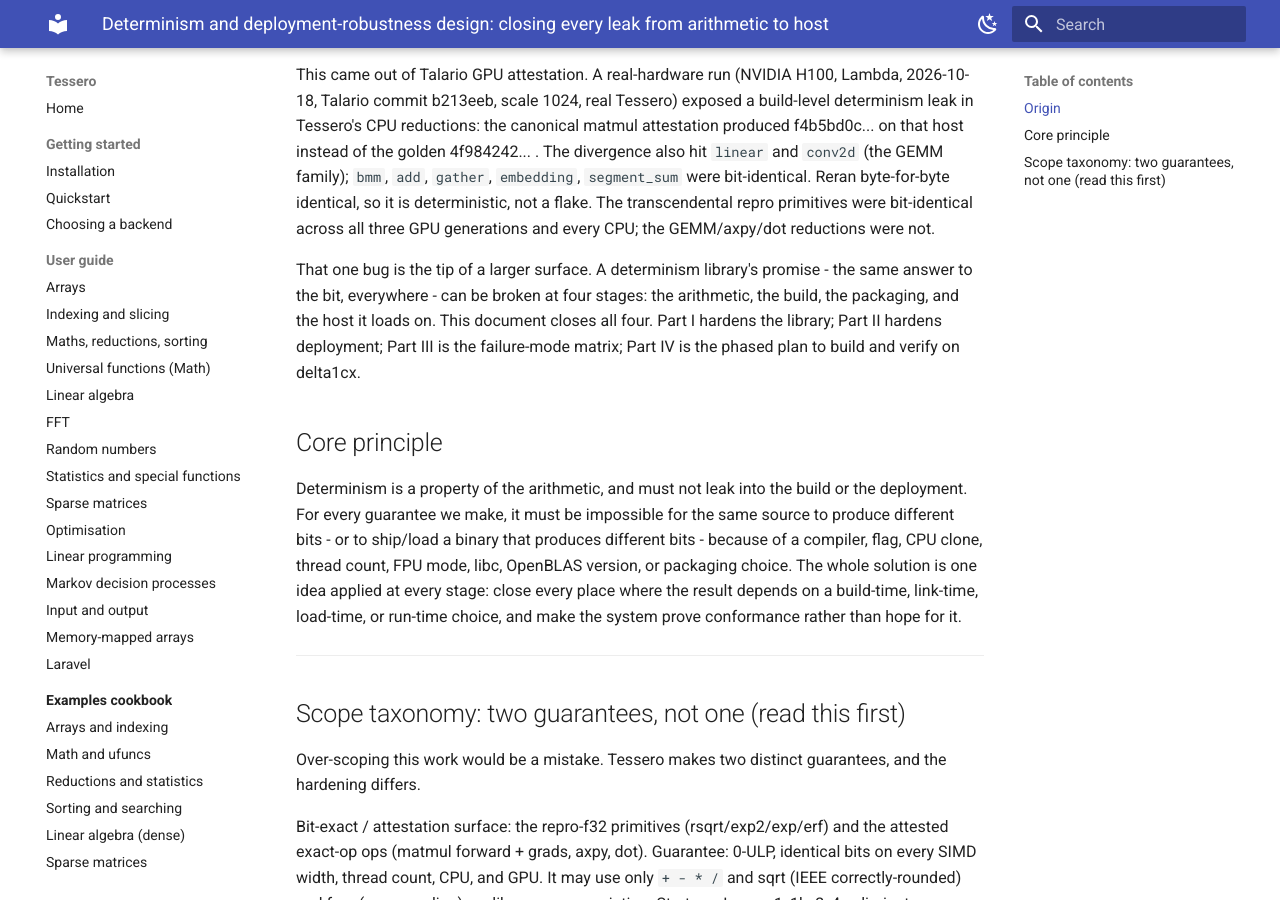
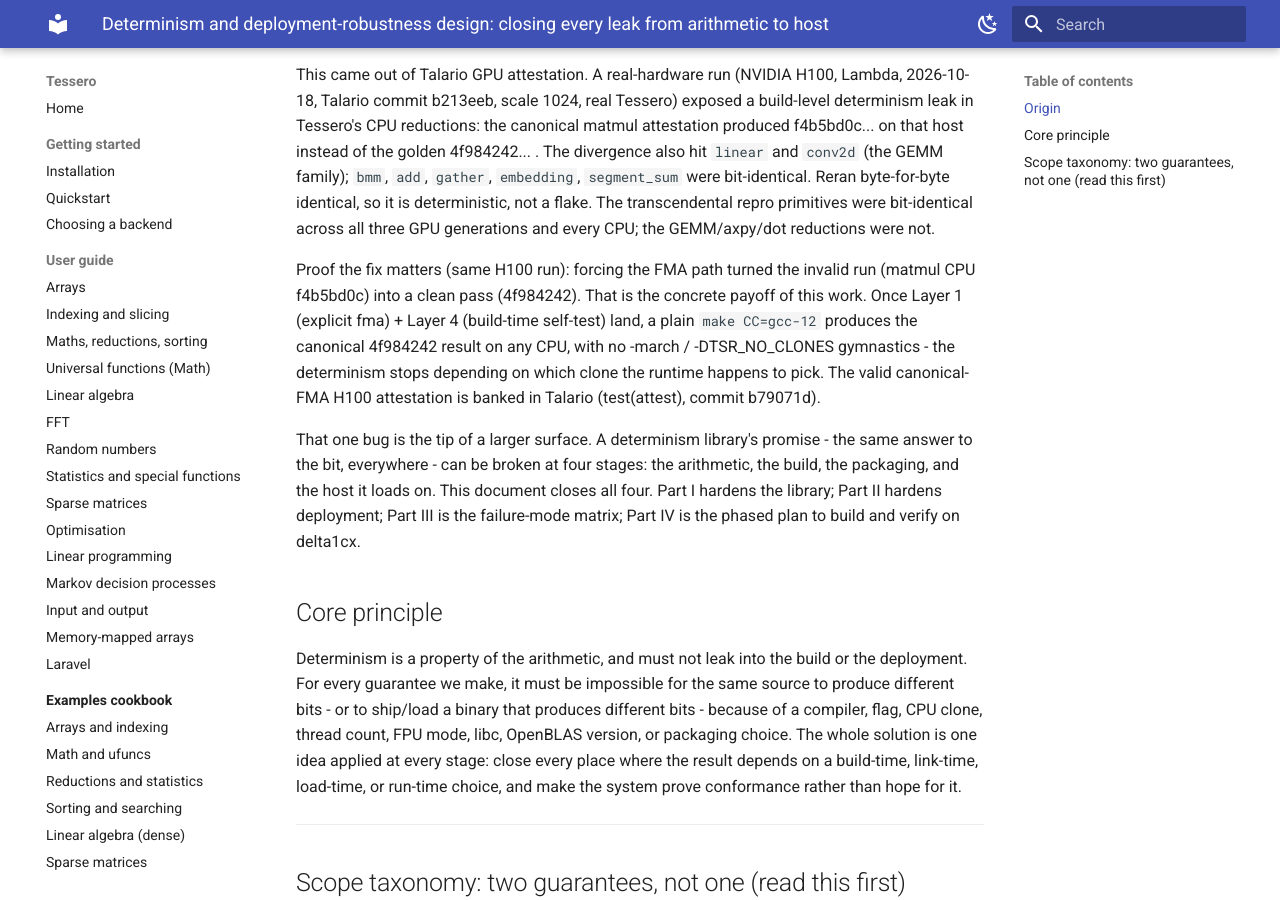
Before and after one commit to DMJ-CV-91913/tessero, an MkDocs documentation site: the page built from docs/project/build-determinism.md, in a window 1280 px wide and 900 px high, scrolled down 327 px. Built offline with MkDocs 1.6.1 and Material for MkDocs 9.7.7, drawn with Linux system fonts in a browser that asks for light colours.

Commit message:
Baseline commit for Beta Version of the Tessero Project; Authored by Douglas Johnson and Co-Authored using Claude's Opus 4.8LLM, October 4th, 2026, and subsequent commit using Opus 5.5LLM, October 24th, 2026.
Co-Authored-By: Claude Opus 4.8 (1M context) <noreply@anthropic.com>

```diff
--- a/docs/project/build-determinism.md
+++ b/docs/project/build-determinism.md
@@ -12,6 +12,12 @@ divergence also hit `linear` and `conv2d` (the GEMM family); `bmm`, `add`, `gath
 were bit-identical. Reran byte-for-byte identical, so it is deterministic, not a flake. The transcendental repro
 primitives were bit-identical across all three GPU generations and every CPU; the GEMM/axpy/dot reductions were
 not.
+
+Proof the fix matters (same H100 run): forcing the FMA path turned the invalid run (matmul CPU f4b5bd0c) into a
+clean pass (4f984242). That is the concrete payoff of this work. Once Layer 1 (explicit fma) + Layer 4
+(build-time self-test) land, a plain `make CC=gcc-12` produces the canonical 4f984242 result on any CPU, with no
+-march / -DTSR_NO_CLONES gymnastics - the determinism stops depending on which clone the runtime happens to pick.
+The valid canonical-FMA H100 attestation is banked in Talario (test(attest), commit b79071d).
 
 That one bug is the tip of a larger surface. A determinism library's promise - the same answer to the bit,
 everywhere - can be broken at four stages: the arithmetic, the build, the packaging, and the host it loads on.
```
